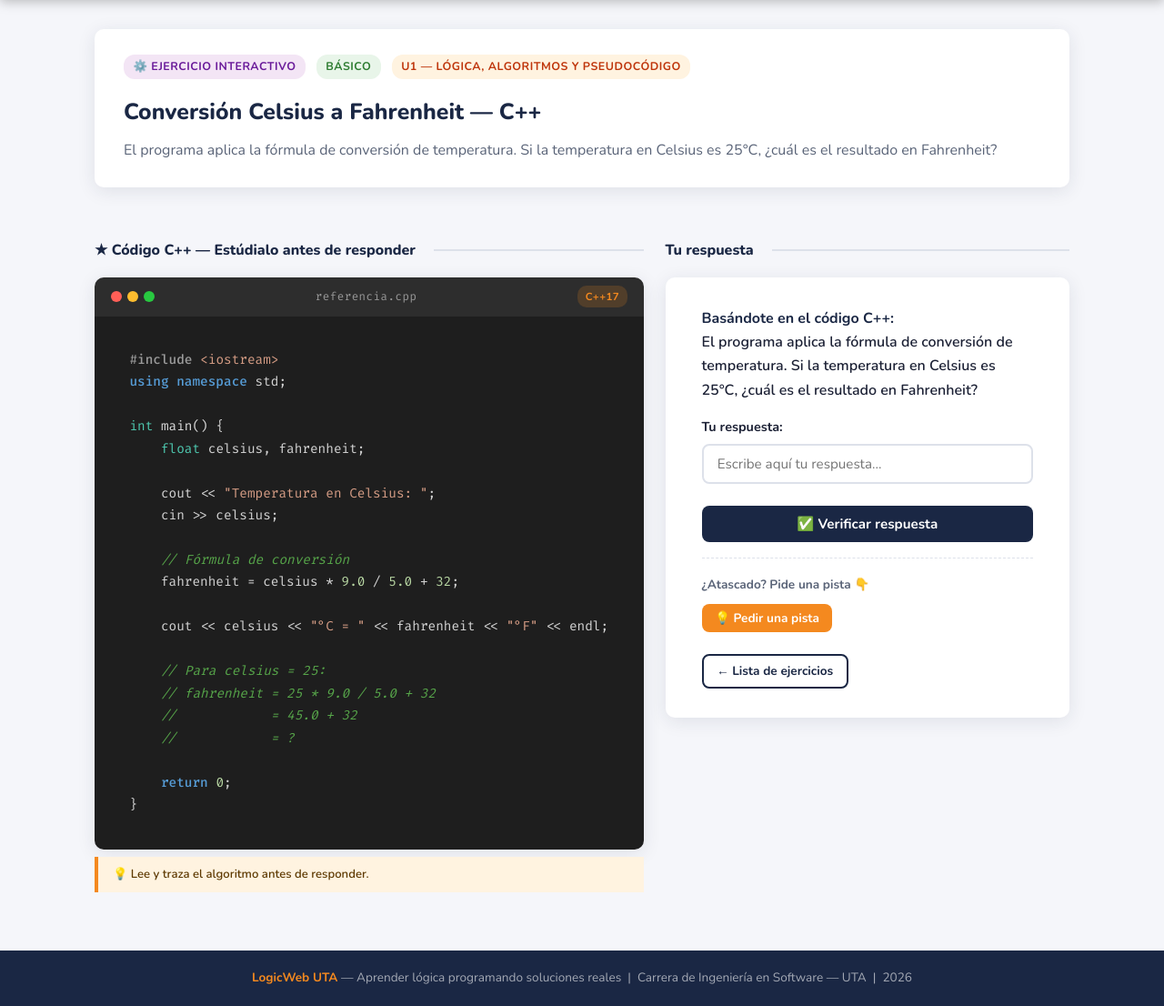
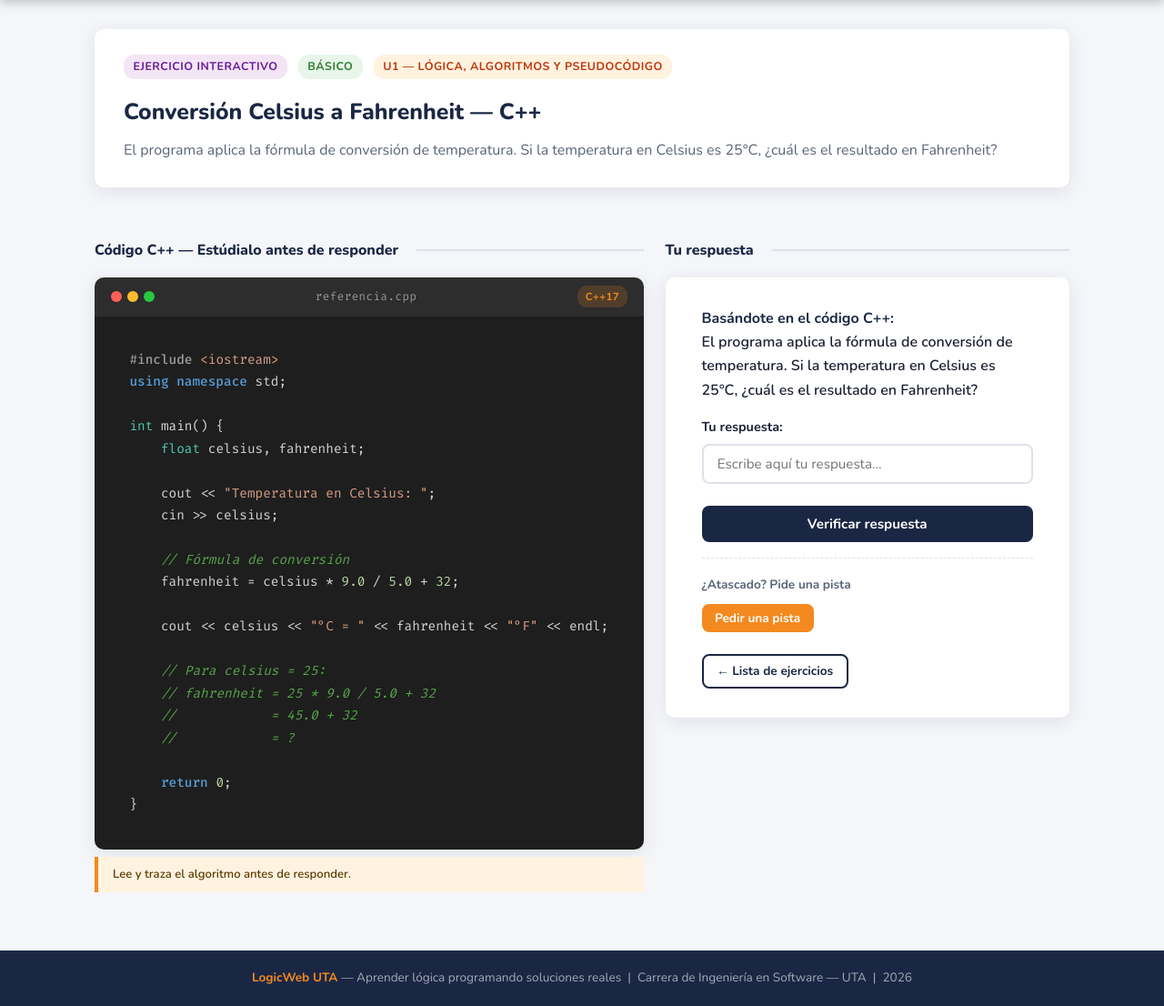
Before and after one commit to Osyanne/LogicWeb-UTA, a Django app: page /ejercicios/practica/19/ in a window 1280 px wide. Shown: the part 62-1168 px from the top of the page at 91% size. Run offline with Django 5.2, Linux system fonts and the light colour scheme; the visitor is signed in with stand-in values (Sample User, id 1); data comes from the database, SQL or seed files in the repository; some libraries are stand-ins or nearby versions.

Commit message:
refactor(estilo): interactivos sin emojis

```diff
--- a/templates/ejercicios/interactivo.html
+++ b/templates/ejercicios/interactivo.html
@@ -22,7 +22,7 @@
   <!-- Encabezado -->
   <div class="ejercicio-header">
     <div class="flex-gap mb-2">
-      <span class="chip chip-interactivo">⚙️ Ejercicio Interactivo</span>
+      <span class="chip chip-interactivo">Ejercicio Interactivo</span>
       <span class="chip chip-{{ ejercicio.dificultad }}">{{ ejercicio.get_dificultad_display }}</span>
       <span class="chip chip-unidad">{{ ejercicio.tema }}</span>
     </div>
@@ -36,11 +36,11 @@
     <!-- Código de referencia -->
     <div>
       {% if ejercicio.lenguaje == 'python' %}
-        <h3 class="section-title" style="font-size:1rem">★ Código Python — Estúdialo antes de responder</h3>
+        <h3 class="section-title" style="font-size:1rem">Código Python — Estúdialo antes de responder</h3>
       {% elif ejercicio.lenguaje == 'java' %}
-        <h3 class="section-title" style="font-size:1rem">★ Código Java — Estúdialo antes de responder</h3>
+        <h3 class="section-title" style="font-size:1rem">Código Java — Estúdialo antes de responder</h3>
       {% else %}
-        <h3 class="section-title" style="font-size:1rem">★ Código C++ — Estúdialo antes de responder</h3>
+        <h3 class="section-title" style="font-size:1rem">Código C++ — Estúdialo antes de responder</h3>
       {% endif %}
       <div class="bloque-cpp">
         <div class="bloque-cpp-header">
@@ -63,7 +63,7 @@
         <pre><code class="language-{% if ejercicio.lenguaje == 'python' %}python{% elif ejercicio.lenguaje == 'java' %}java{% else %}cpp{% endif %}">{{ codigo_cpp }}</code></pre>
       </div>
       <div class="aviso-cpp mt-1">
-        💡 Lee y traza el algoritmo antes de responder.
+        Lee y traza el algoritmo antes de responder.
       </div>
     </div>
 
@@ -94,14 +94,14 @@
 
           <div class="flex-gap mt-3">
             <button type="submit" class="btn btn-primary btn-full">
-              ✅ Verificar respuesta
+              Verificar respuesta
             </button>
           </div>
         </form>
 
         {% if pistas %}
         <div class="pistas-box">
-          <div class="pistas-titulo">¿Atascado? Pide una pista 👇</div>
+          <div class="pistas-titulo">¿Atascado? Pide una pista</div>
           <div id="pistas-cont">
             {% for p in pistas %}
             <div class="pista" hidden>
@@ -110,7 +110,7 @@
             </div>
             {% endfor %}
           </div>
-          <button type="button" id="btn-pista" class="btn btn-naranja btn-sm">💡 Pedir una pista</button>
+          <button type="button" id="btn-pista" class="btn btn-naranja btn-sm">Pedir una pista</button>
         </div>
         {% endif %}
 
@@ -148,7 +148,7 @@
       }
       if (reveladas >= pistas.length) {
         btnPista.disabled = true;
-        btnPista.textContent = '✓ No hay más pistas';
+        btnPista.textContent = 'No hay más pistas';
       }
     });
   }
```
Also changed, not shown: templates/ejercicios/lista_interactivos.html (+8 -8 lines), tests/test_no_emojis.py (+4 -0 lines).
